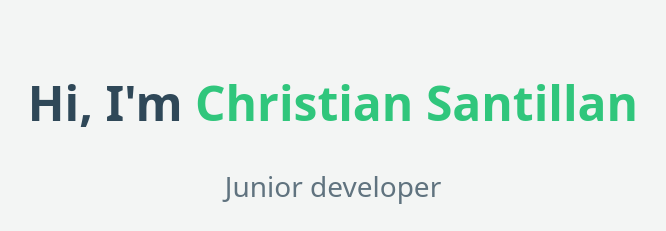
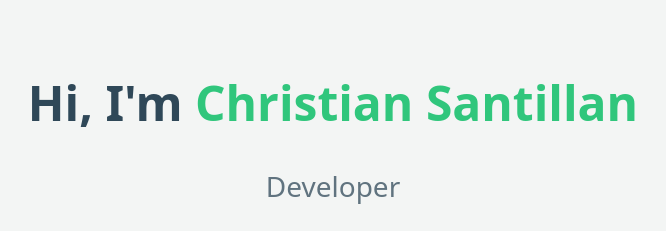
Before and after one commit to dejackal86/diabetes, a plain HTML site: page index.html in a window 1280 px wide. Shown: the part 254-485 px from the top of the page, without its empty margins (307-973 px from the left). Drawn offline with Linux system fonts and the light colour scheme.

Commit message:
Update index.html

```diff
--- a/index.html
+++ b/index.html
@@ -14,7 +14,7 @@
   <div class="container">
     <div class="presentation">
       <h1>Hi, I'm <span>Christian Santillan</span></h1>
-      <p>Junior developer</p>
+      <p>Developer</p>
     </div>
     <div class="links">
       <div class="link-item">
```
